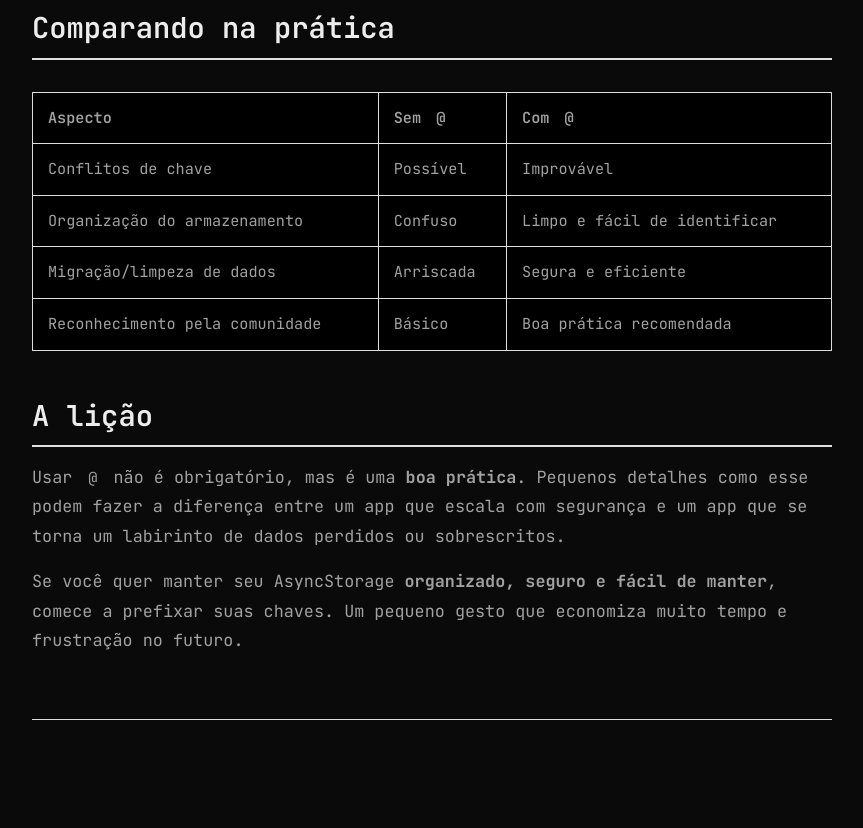
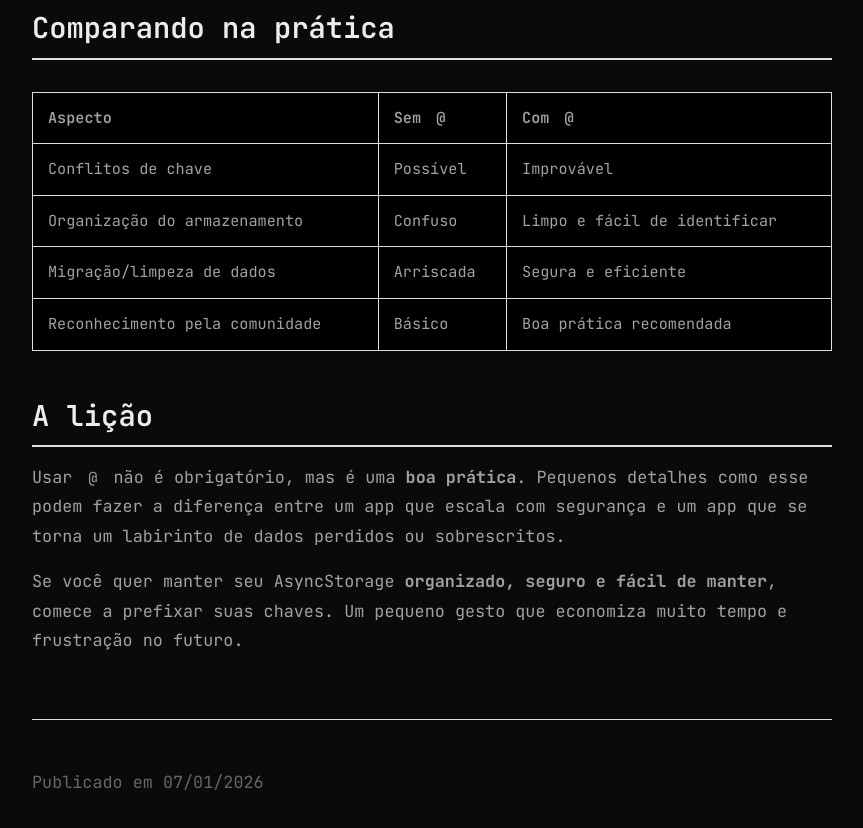
Before and after one commit to joaopedroovb/joaopedroovb.github.io, a website: page writing/article-1/index.html in a window 1280 px wide. Shown: the part 1720-2548 px from the top of the page, without its empty margins (208-1071 px from the left). Before the commit the page ends 2512 px from the top, so only its background shows below. Drawn offline with Linux system fonts and the light colour scheme.

Commit message:
adiciona data de publicacao do artigo

```diff
--- a/writing/article-1/index.html
+++ b/writing/article-1/index.html
@@ -209,6 +209,7 @@
       suas chaves. Um pequeno gesto que economiza muito tempo e frustração no futuro.</p>
 
     <footer>
+      <p>Publicado em 07/01/2026</p>
     </footer>
   </article>
 </body>
```
